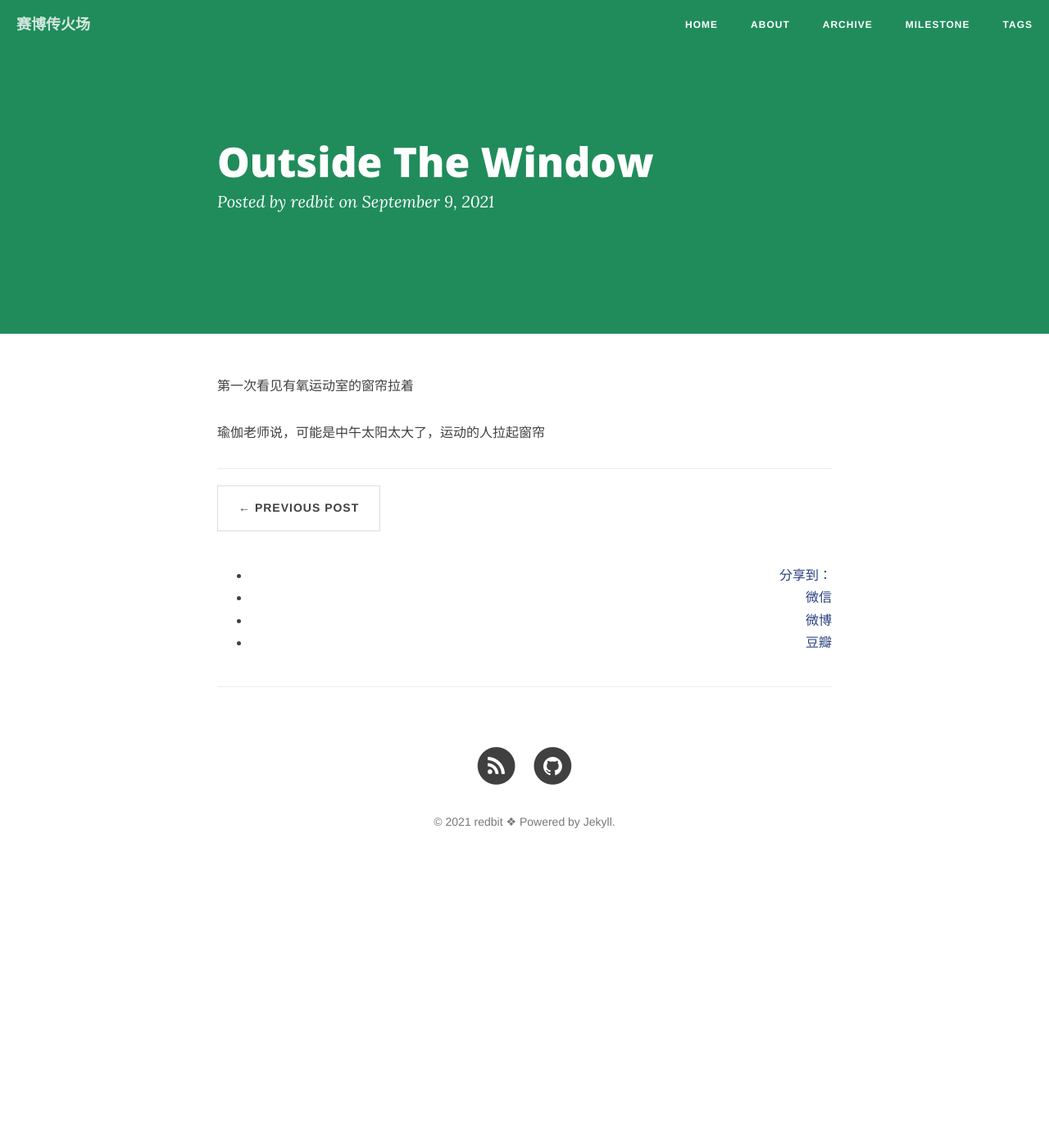
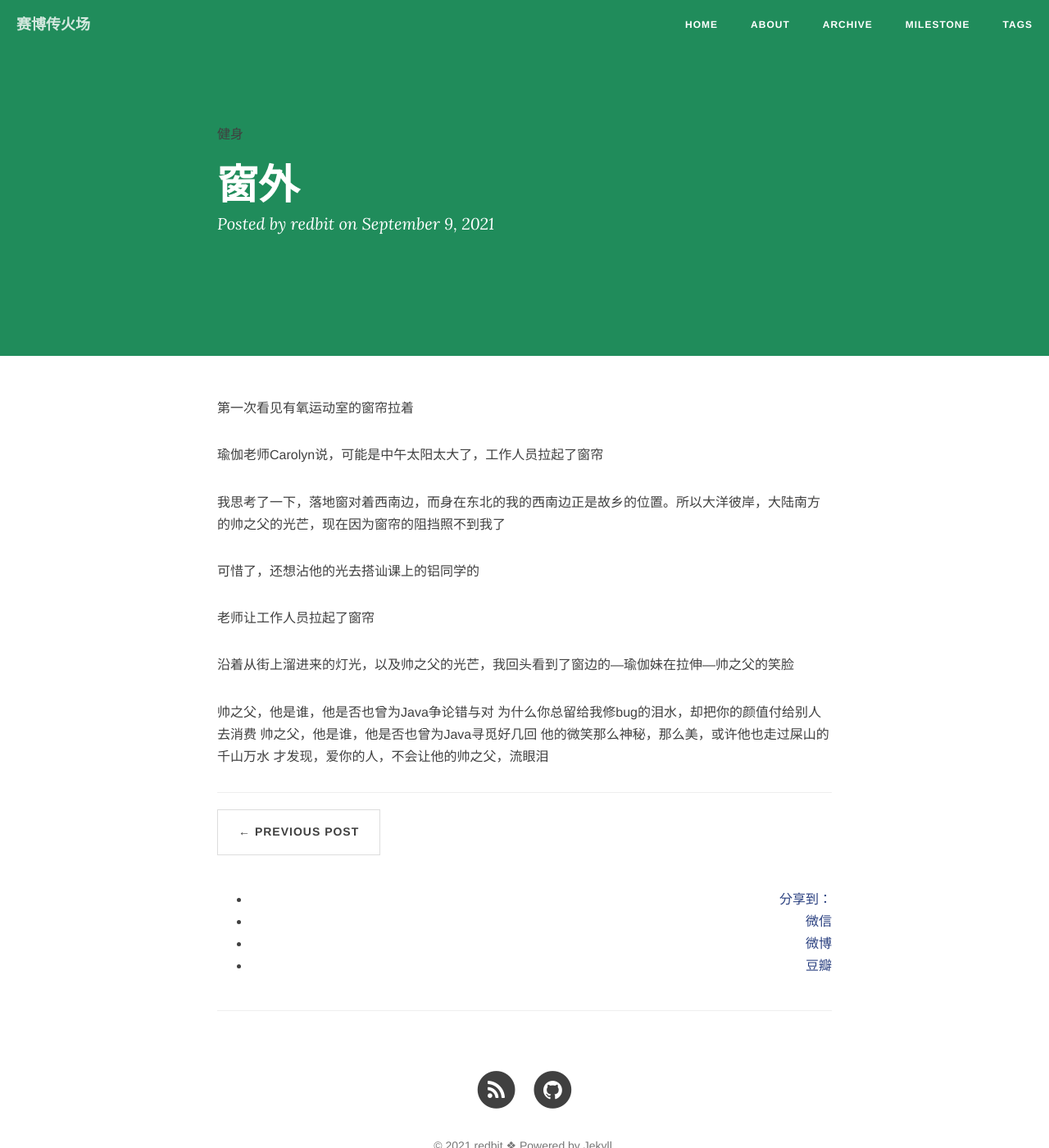
Before and after one commit to redbitBo/redbitBo.github.io, a Jekyll site: the page built from _posts/2021-09-09-outside-the-window.md, in a window 1280 px wide and 1400 px high. Shown: the whole window at 82% size. Built offline with Jekyll 4.4.1, drawn with Linux system fonts in a browser that asks for light colours; nearby versions of some CDN libraries; comment, search, counter and statistics services are not loaded.

Commit message:
Update 2021-09-09-outside-the-window.md

```diff
--- a/_posts/2021-09-09-outside-the-window.md
+++ b/_posts/2021-09-09-outside-the-window.md
@@ -1,3 +1,26 @@
+---
+layout: post
+title: 窗外
+date: 2021-09-09
+categories: Creative Writing
+tags: [健身]
+description: “”
+---
+
 第一次看见有氧运动室的窗帘拉着
 
-瑜伽老师说，可能是中午太阳太大了，运动的人拉起窗帘
+瑜伽老师Carolyn说，可能是中午太阳太大了，工作人员拉起了窗帘
+
+我思考了一下，落地窗对着西南边，而身在东北的我的西南边正是故乡的位置。所以大洋彼岸，大陆南方的帅之父的光芒，现在因为窗帘的阻挡照不到我了
+
+可惜了，还想沾他的光去搭讪课上的铝同学的
+
+老师让工作人员拉起了窗帘
+
+沿着从街上溜进来的灯光，以及帅之父的光芒，我回头看到了窗边的---瑜伽妹在拉伸---帅之父的笑脸
+
+帅之父，他是谁，他是否也曾为Java争论错与对
+为什么你总留给我修bug的泪水，却把你的颜值付给别人去消费
+帅之父，他是谁，他是否也曾为Java寻觅好几回
+他的微笑那么神秘，那么美，或许他也走过屎山的千山万水
+才发现，爱你的人，不会让他的帅之父，流眼泪
```
